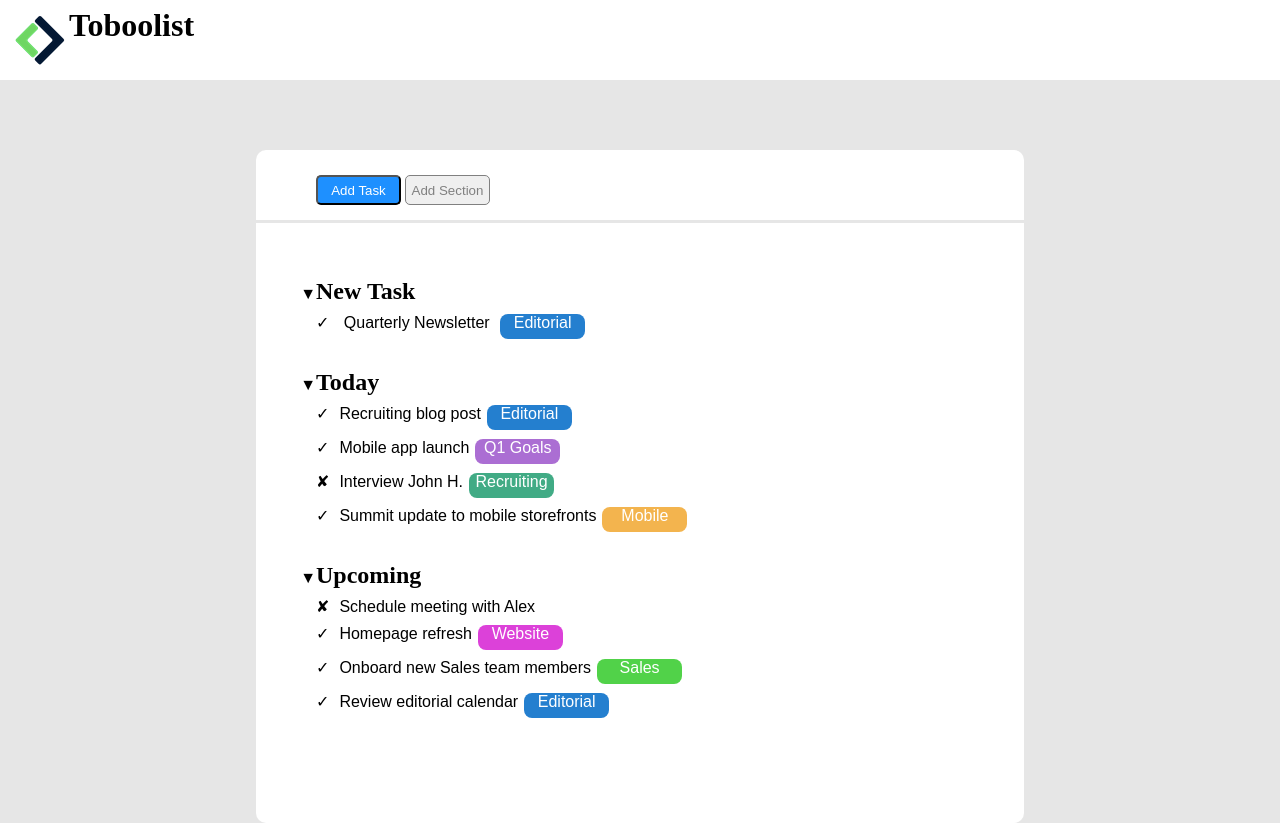
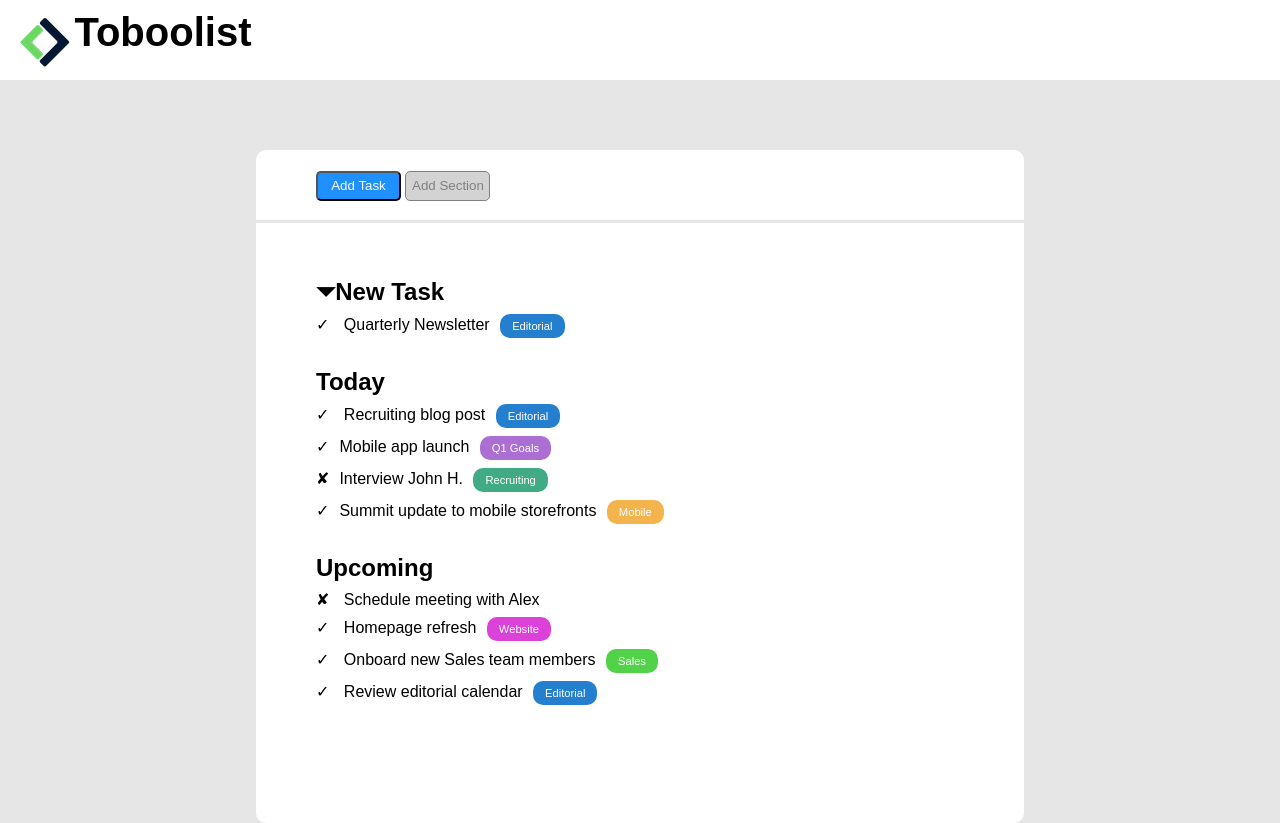
Before and after one commit to giagra91/html-css-toboolist, a plain HTML site: page index.html in a window 1280 px wide. Drawn offline with Linux system fonts and the light colour scheme.

Commit message:
modifiche post correzione

```diff
--- a/css/style.css
+++ b/css/style.css
@@ -9,11 +9,13 @@
 /* Commenti relativi ai tag */
 body{
     background-color: rgb(230, 230, 230);
+    font-family: Arial, Helvetica, sans-serif;
 }
 
 header{
     height: 80px;
     background-color: white;
+    padding: 10px 20px;
 }
 
 h1{
@@ -33,7 +35,7 @@ h2{
     margin: 0 auto;
     margin-top: 70px;
     padding-left: 60px;
-    padding-top: 25px;
+    line-height: 70px;
     border-top-left-radius: 10px;
     border-top-right-radius: 10px;
 }
@@ -52,11 +54,11 @@ h2{
 
 
 .a{
-    list-style-type: "\25BC";
+    list-style: none;
 }
 
 .check{
-    list-style: none;    font-style: normal;
+    list-style: none;
     margin-top: 8px;
     margin-bottom: 8px;
     font-family: sans-serif;
@@ -64,11 +66,10 @@ h2{
 
 .colored-tag{
     display: inline-block;
-    width: 85px;
-    height: 25px;
+    padding: 6px 12px;
     color: white;
-    text-align: center;
-    border-radius: 8px;
+    font-size: .7em;
+    border-radius: 10px;
     margin-left: 6px;
 }
 
@@ -111,6 +112,7 @@ h2{
 }
 
 .button-one{
+    background-color: lightgray;
     color: gray;
     border: 1px solid gray;
 }
@@ -122,11 +124,10 @@ h2{
 /* Commenti relativi agli id */
 
 #title{
-    text-align: bottom;
+    font-weight: 900;
+    font-size: 2.5em;
 }
 
 #logo{
-    margin-top: 15px;
-    margin-left: 15px;
     vertical-align: middle;
 }
--- a/index.html
+++ b/index.html
@@ -12,7 +12,7 @@
     <!-- Intestazione Toboolist -->
     <header>
         <img src="img/Logo.png" alt="toboolist-logo" id="logo">
-        <h1 id="title">Toboolist</h1>
+        <span id="title">Toboolist</span>
     </header>
 
     <!-- Corpo Toboolist -->
@@ -31,10 +31,12 @@
             <div>
                 <ul class="a">
                     <!-- Lista New Task -->
-                    <li><h2>New Task</h2>
+                    <li><h2>&#9207;New Task</h2>
                         <ul>
                             <li class="check">
-                                <span class="li-pic-check">&#10003;</span> Quarterly Newsletter <span class="colored-tag editorial">Editorial</span>
+                                <span class="li-pic-check">&#10003;</span>
+                                Quarterly Newsletter
+                                <span class="colored-tag editorial">Editorial</span>
                             </li>
                         </ul>
                     </li>
@@ -43,19 +45,27 @@
                     <li><h2>Today</h2>
                         <ul>
                             <li class="check">
-                                <span class="li-pic-check">&#10003;</span>Recruiting blog post<span class="colored-tag editorial">Editorial</span>
+                                <span class="li-pic-check">&#10003;</span>
+                                Recruiting blog post
+                                <span class="colored-tag editorial">Editorial</span>
                             </li>
 
                             <li class="check">
-                                <span class="li-pic-check">&#10003;</span>Mobile app launch<span class="colored-tag goals">Q1 Goals</span>
+                                <span class="li-pic-check">
+                                    &#10003;</span>Mobile app launch
+                                    <span class="colored-tag goals">Q1 Goals</span>
                             </li>
 
                             <li class="check check-x">
-                                <span class="li-pic-check">&#10008;</span>Interview John H.<span class="colored-tag recruiting">Recruiting</span>
+                                <span class="li-pic-check">
+                                    &#10008;</span>Interview John H.
+                                    <span class="colored-tag recruiting">Recruiting</span>
                             </li>
 
                             <li class="check">
-                                <span class="li-pic-check">&#10003;</span>Summit update to mobile storefronts<span class="colored-tag mobile">Mobile</span>
+                                <span class="li-pic-check">
+                                    &#10003;</span>Summit update to mobile storefronts
+                                    <span class="colored-tag mobile">Mobile</span>
                             </li>
                         </ul>
                     </li>
@@ -64,19 +74,26 @@
                     <li><h2>Upcoming</h2>
                         <ul>
                             <li class="check check-x">
-                                <span class="li-pic-check">&#10008;</span>Schedule meeting with Alex
+                                <span class="li-pic-check">&#10008;</span>
+                                Schedule meeting with Alex
                             </li>
 
                             <li class="check">
-                                <span class="li-pic-check">&#10003;</span>Homepage refresh<span class="colored-tag website">Website</span>
+                                <span class="li-pic-check">&#10003;</span>
+                                Homepage refresh
+                                <span class="colored-tag website">Website</span>
                             </li>
 
                             <li class="check">
-                                <span class="li-pic-check">&#10003;</span>Onboard new Sales team members<span class="colored-tag sales">Sales</span>
+                                <span class="li-pic-check">&#10003;</span>
+                                Onboard new Sales team members
+                                <span class="colored-tag sales">Sales</span>
                             </li>
 
                             <li class="check">
-                                <span class="li-pic-check">&#10003;</span>Review editorial calendar<span class="colored-tag editorial">Editorial</span>
+                                <span class="li-pic-check">&#10003;</span>
+                                Review editorial calendar
+                                <span class="colored-tag editorial">Editorial</span>
                             </li>
                         </ul>
                     </li>
```
